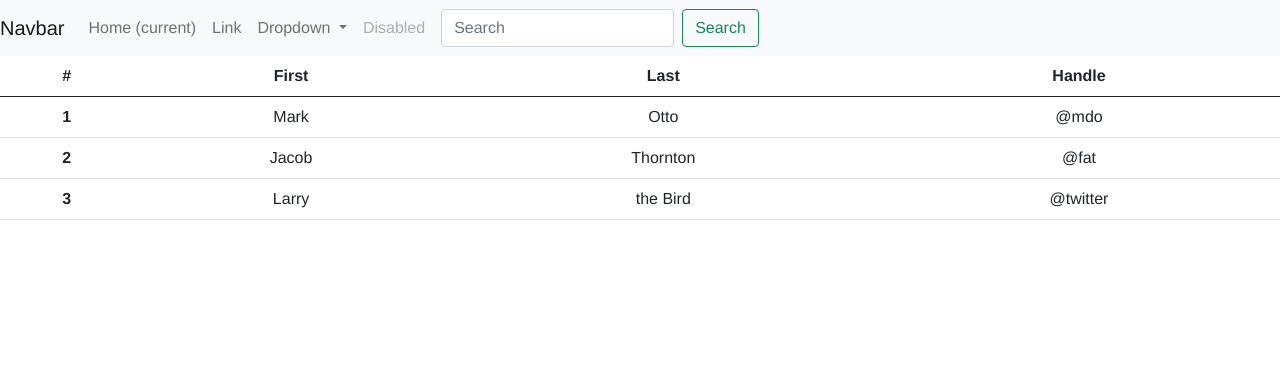
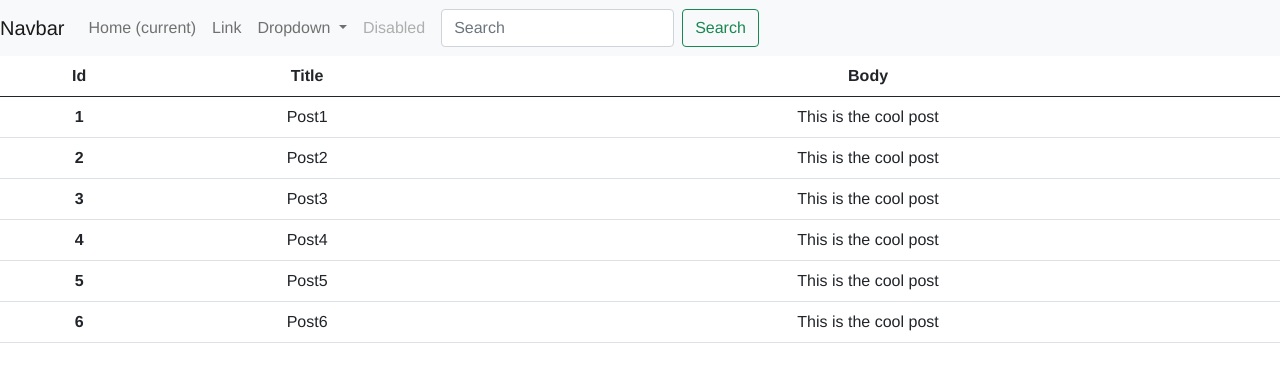
Before and after one commit to wg-d/vue-webpack-demo, a Vue app: page / in a window 1280 px wide. Shown: the top 382 px of the page. Built offline with nearby package versions, Linux system fonts and the light colour scheme.

Commit message:
bootstrap table with data binding

```diff
--- a/src/components/Posts.vue
+++ b/src/components/Posts.vue
@@ -3,30 +3,16 @@
         <table class="table">
             <thead>
                 <tr>
-                <th scope="col">#</th>
-                <th scope="col">First</th>
-                <th scope="col">Last</th>
-                <th scope="col">Handle</th>
+                    <th scope="col">Id</th>
+                    <th scope="col">Title</th>
+                    <th scope="col">Body</th>
                 </tr>
             </thead>
             <tbody>
-                <tr>
-                <th scope="row">1</th>
-                <td>Mark</td>
-                <td>Otto</td>
-                <td>@mdo</td>
-                </tr>
-                <tr>
-                <th scope="row">2</th>
-                <td>Jacob</td>
-                <td>Thornton</td>
-                <td>@fat</td>
-                </tr>
-                <tr>
-                <th scope="row">3</th>
-                <td>Larry</td>
-                <td>the Bird</td>
-                <td>@twitter</td>
+                <tr v-for="post in posts" :key="post.id">
+                    <th scope="row">{{ post.id }}</th>
+                    <td>{{ post.title }}</td>
+                    <td>{{ post.body }}</td>
                 </tr>
             </tbody>
         </table>
@@ -40,12 +26,12 @@ export default({
    data() {
        return {
            posts: [
-               { id: 1, title: 'Post1', body: 'This is the first cool post' },
-               { id: 2, title: 'Post2', body: 'This is the second cool post' },
-               { id: 3, title: 'Post3', body: 'This is the third cool post' },
-               { id: 4, title: 'Post4', body: 'This is the fourth cool post' },
-               { id: 5, title: 'Post5', body: 'This is the fifth cool post' },
-               { id: 6, title: 'Post6', body: 'This is the sixth cool post' },
+               { id: 1, title: 'Post1', body: 'This is the cool post' },
+               { id: 2, title: 'Post2', body: 'This is the cool post' },
+               { id: 3, title: 'Post3', body: 'This is the cool post' },
+               { id: 4, title: 'Post4', body: 'This is the cool post' },
+               { id: 5, title: 'Post5', body: 'This is the cool post' },
+               { id: 6, title: 'Post6', body: 'This is the cool post' },
            ]
        }
     }
```
